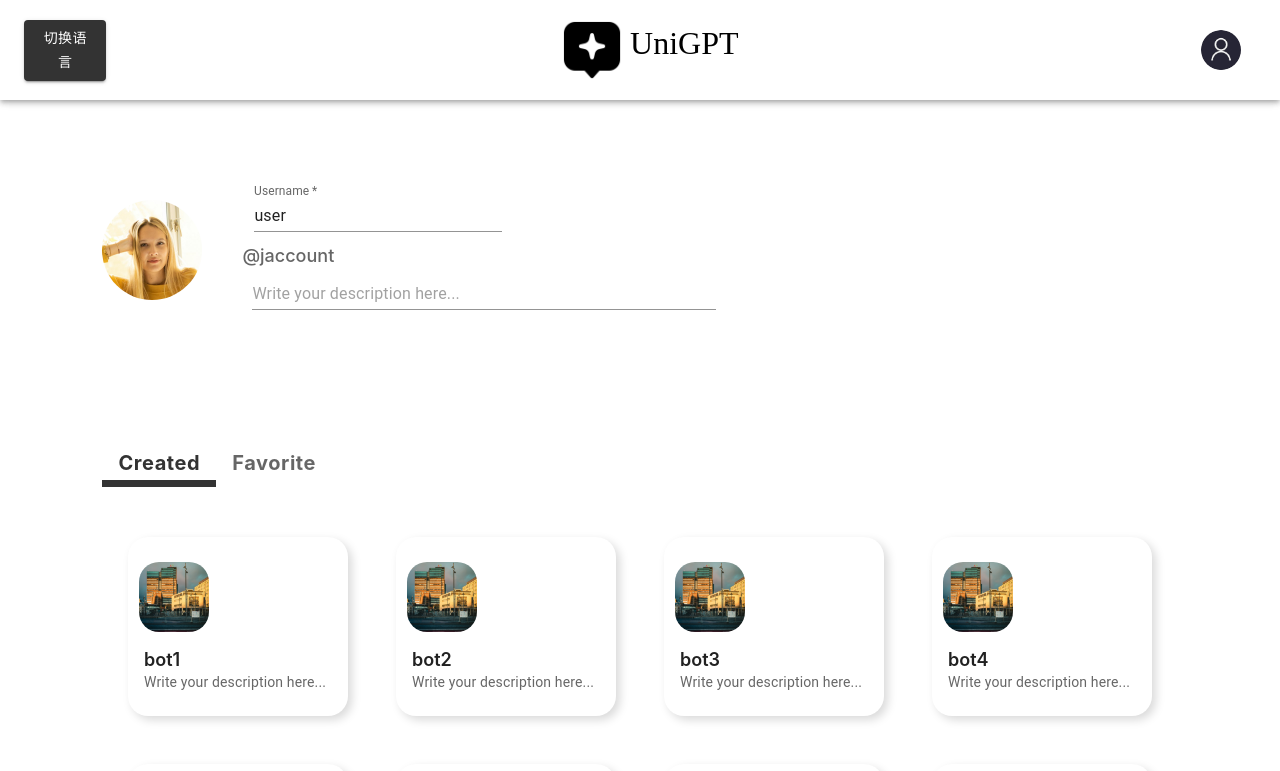
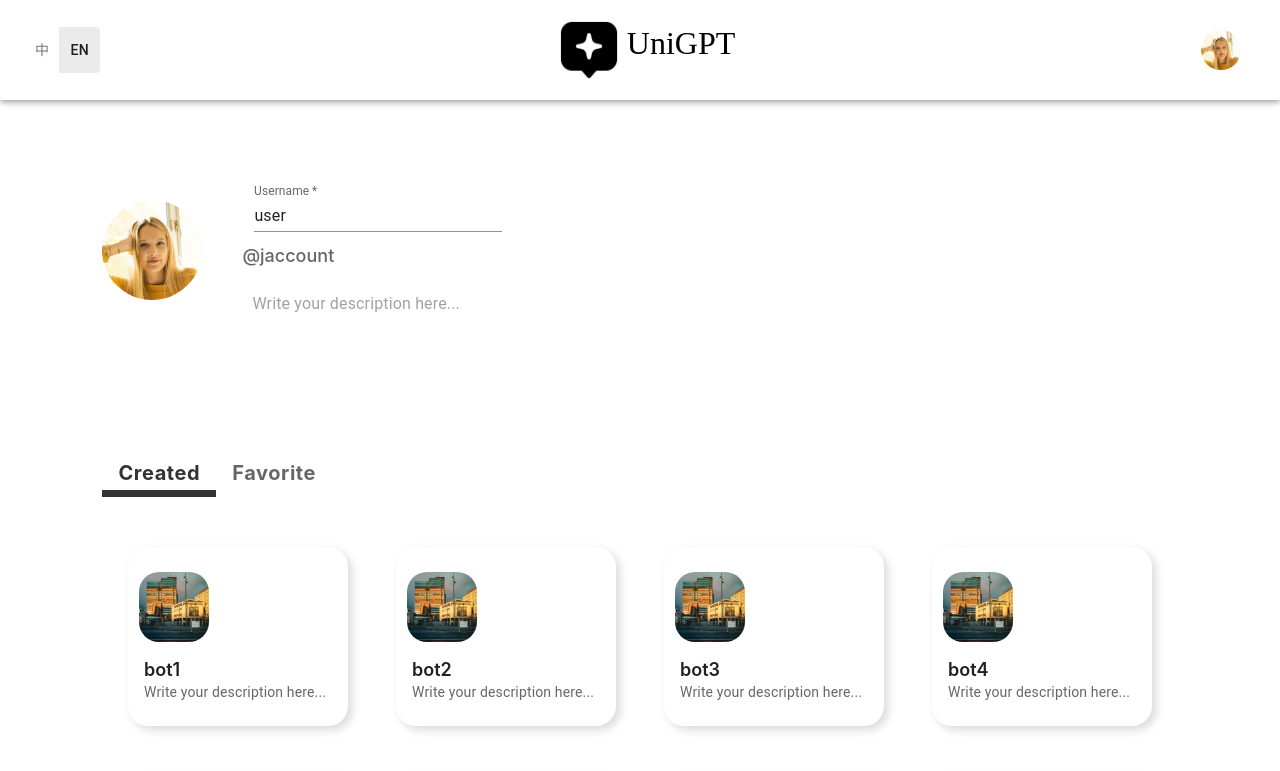
Before and after one commit to kiwi142857/SE3330-SE2320-UniGPT-Frontend, a React (Create React App) app: page /profile in a window 1280 px wide. Shown: the top 771 px of the page. Built offline with nearby package versions, Linux system fonts and the light colour scheme; a web font is replaced by a local one.

Commit message:
reset lang button

```diff
--- a/src/components/LanguageButton.tsx
+++ b/src/components/LanguageButton.tsx
@@ -2,7 +2,7 @@ import { LanguageContext } from "../provider/LanguageProvider";
 import { useContext, useEffect } from "react";
 import React from "react";
 import { useTranslation } from "react-i18next";
-import { Button } from "@mui/material";
+import { ToggleButton, ToggleButtonGroup } from "@mui/material";
 
 function LanguageButton() {
     const context = useContext(LanguageContext);
@@ -12,16 +12,25 @@ function LanguageButton() {
         i18n.changeLanguage(context?.language);
     }, [context?.language, i18n]);
 
+    const handleLanguageChange = (event: React.MouseEvent<HTMLElement>, newLanguage: string) => {
+        context?.changeLanguage(newLanguage);
+    };
+
     return (
-        <Button
-            variant="contained"
-            color="primary"
-            onClick={() => {
-                context?.changeLanguage(context?.language === "en" ? "zh" : "en");
-            }}
+        <ToggleButtonGroup
+            style={{borderRadius: '20px'}}
+            value={context?.language}
+            exclusive
+            onChange={handleLanguageChange}
+            aria-label="language"
         >
-            {t("changeLanguage")}
-        </Button>
+            <ToggleButton style={{ border:'none' }} value="zh" aria-label="chinese">
+                中
+            </ToggleButton>
+            <ToggleButton style={{ border:'none' }} value="en" aria-label="english">
+                EN
+            </ToggleButton>
+        </ToggleButtonGroup>
     );
 };
 
--- a/src/components/Navigator.tsx
+++ b/src/components/Navigator.tsx
@@ -45,8 +45,8 @@ const Navigator: React.FC<{}> = () => {
                 <Link href="/profile">
                     <IconButton className='navigator-user'>
                         <Avatar
-                            alt="/assets/user-default.jpg"
-                            src="/assets/user-default.jpg"
+                            alt="/assets/user-default.png"
+                            src="/assets/user-default.png"
                         />
                     </IconButton>
                 </Link>
--- a/src/components/UserCard.tsx
+++ b/src/components/UserCard.tsx
@@ -66,7 +66,7 @@ export default function UserCard() {
                 <Grid item >
                     <Typography className='email'>@jaccount</Typography>
                 </Grid>
-                <Grid item >
+                <Grid item  style={{marginTop:'10px'}}>
                     <TextField
                         className='description'
                         value={description}
@@ -80,7 +80,8 @@ export default function UserCard() {
                         InputProps={{
                             style: {
                                 border : 'none',
-                            }
+                            },
+                            disableUnderline: true,
                         }}
                     />
                 </Grid>
```
